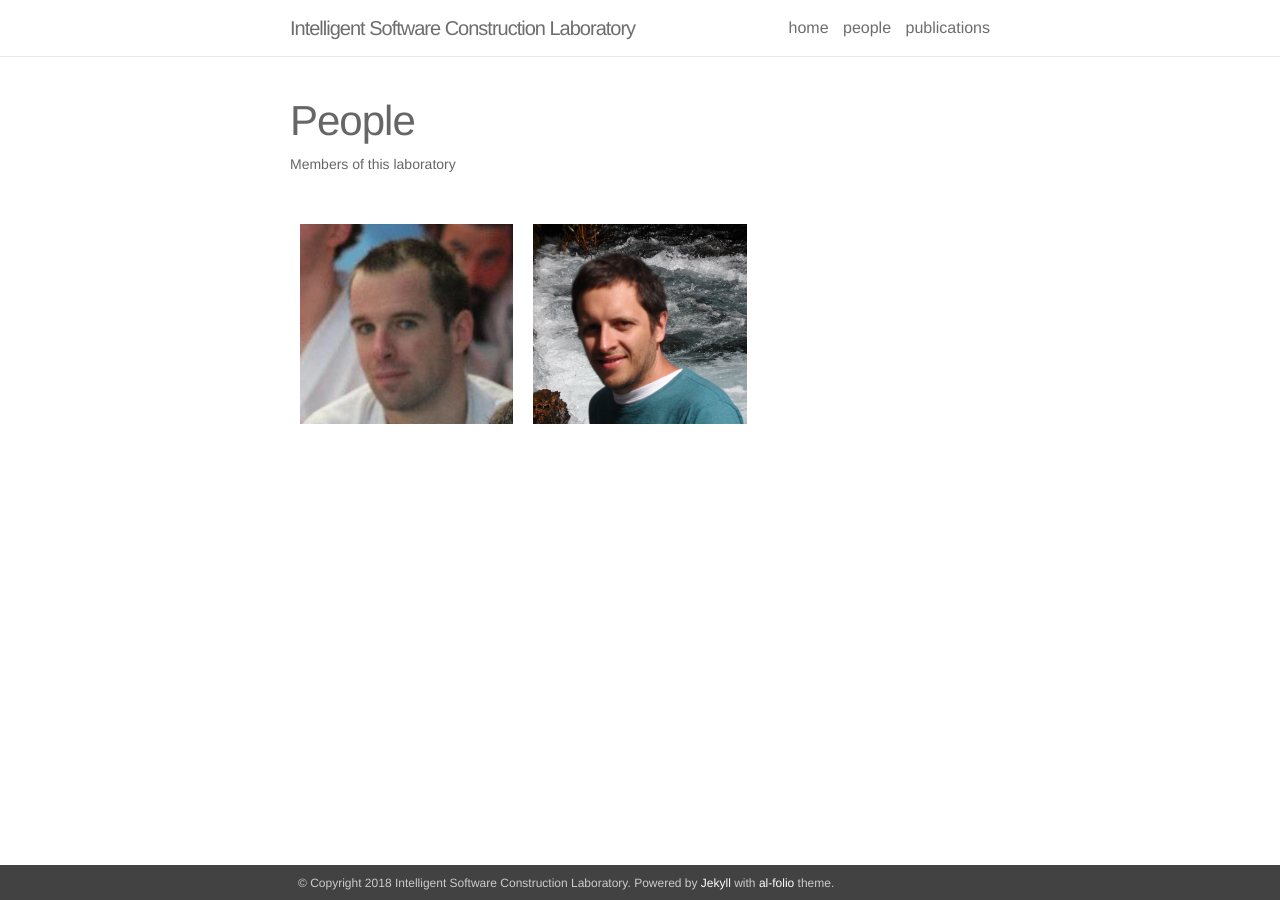
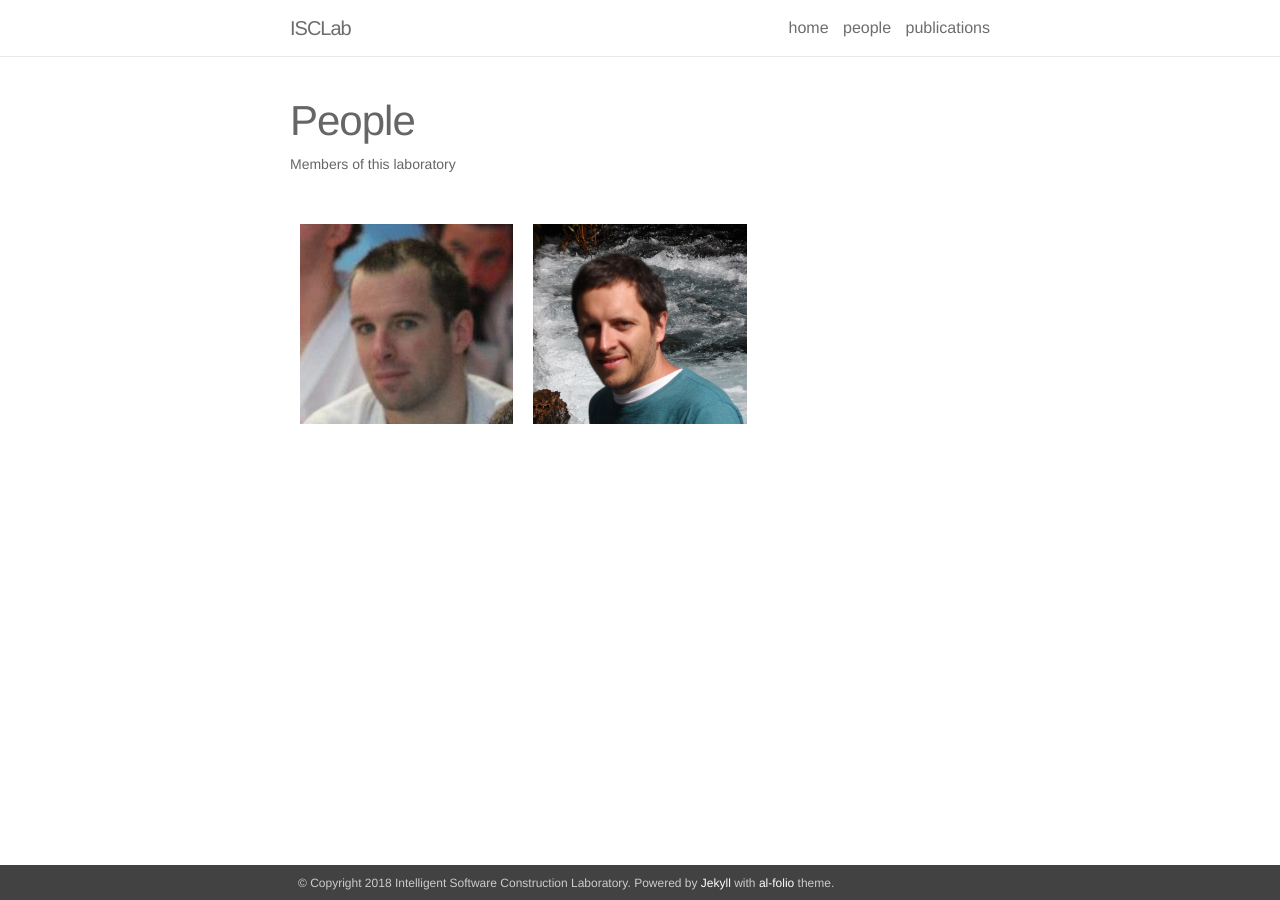
Before and after one commit to bergel/ISCL, a Jekyll site: the page built from _pages/people.md, in a window 1280 px wide. Built offline with Jekyll 4.4.1, drawn with Linux system fonts in a browser that asks for light colours; nearby versions of some CDN libraries.

Commit message:
try header with abbreviated_name

```diff
--- a/_config.yml
+++ b/_config.yml
@@ -3,7 +3,7 @@
 # -----------------------------------------------------------------------------
 name: Intelligent Software Construction Laboratory
 title: Intelligent Software Construction Laboratory
-abbrname: ISCLab
+abbreviated_name: ISCLab
 email: alexandre.bergel@me.com
 description: Website of ISCLab
 footer_text: > # this means to ignore newlines
--- a/_includes/header.html
+++ b/_includes/header.html
@@ -4,7 +4,7 @@
 
     {% if page.layout != "about" %}
     <span class="site-title">
-      {{ site.name }}
+      {{ site.abbreviated_name }}
     </span>
     {% endif %}
 
@@ -31,9 +31,6 @@
           {% endif %}
         {% endfor %}
 
-        <!-- CV link -->
-        <!-- <a class="page-link" href="{{ '/assets/pdf/CV.pdf' | prepend: site.baseurl | prepend: site.url }}">vitae</a> -->
-
       </div>
     </nav>
 
```
